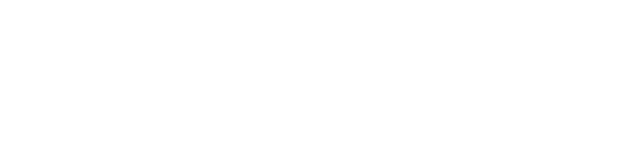
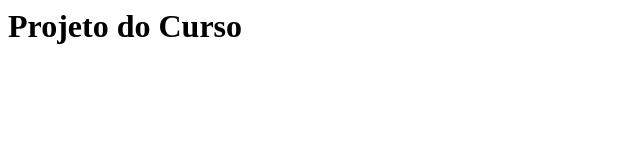
Before and after one commit to ernaniguilhon/curso-git, a plain HTML site: page index.html in a window 1280 px wide. Shown: the whole page, without its empty margins (0-640 px from the left). Drawn offline with Linux system fonts and the light colour scheme.

Commit message:
Criado título da página.

```diff
--- a/index.html
+++ b/index.html
@@ -1,8 +1,8 @@
 <html>
-<head>
+	<head>
 
-</head>
-<body>
-
-</body>
+	</head>
+	<body>
+		<h1>Projeto do Curso</h1>
+	</body>
 </html>
```
